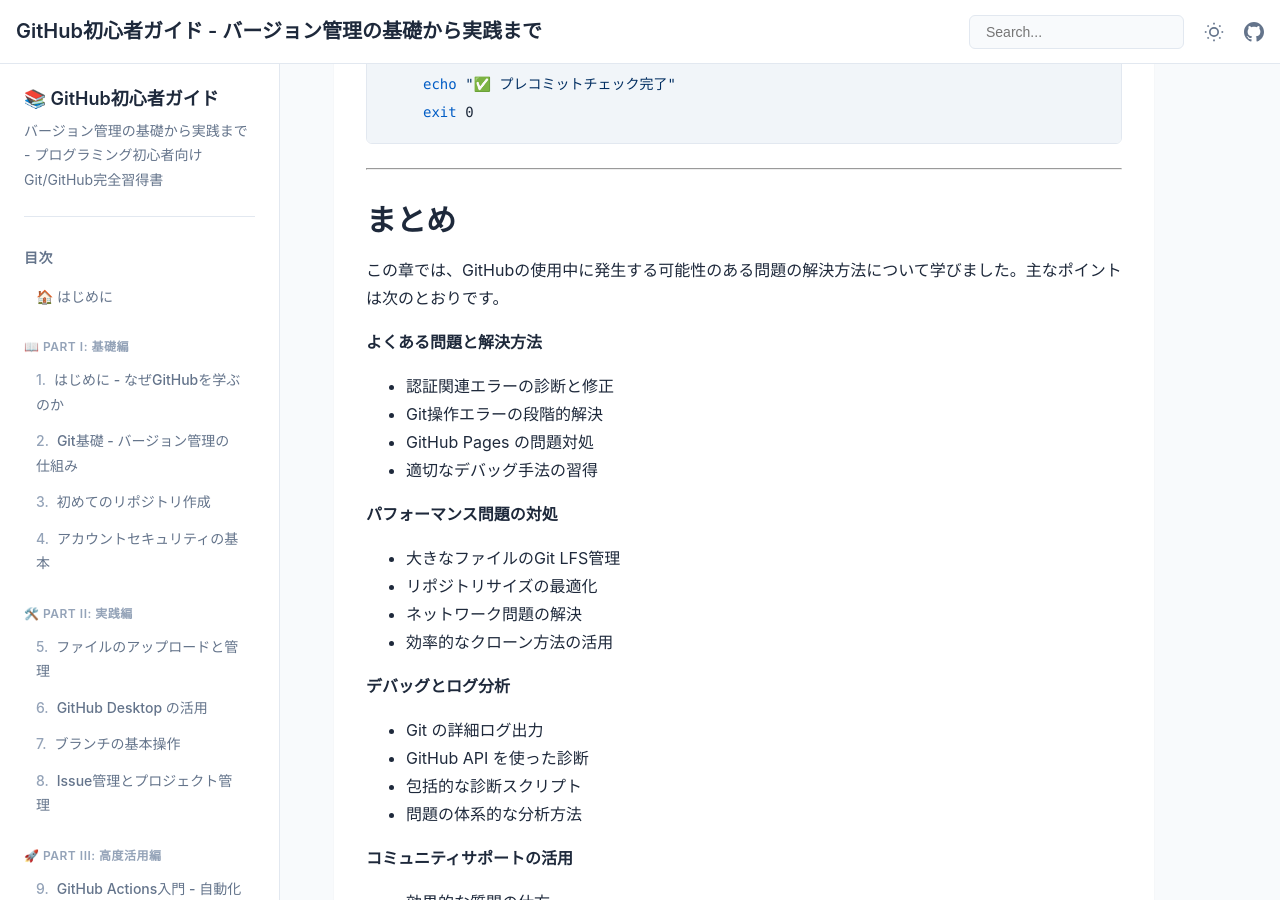
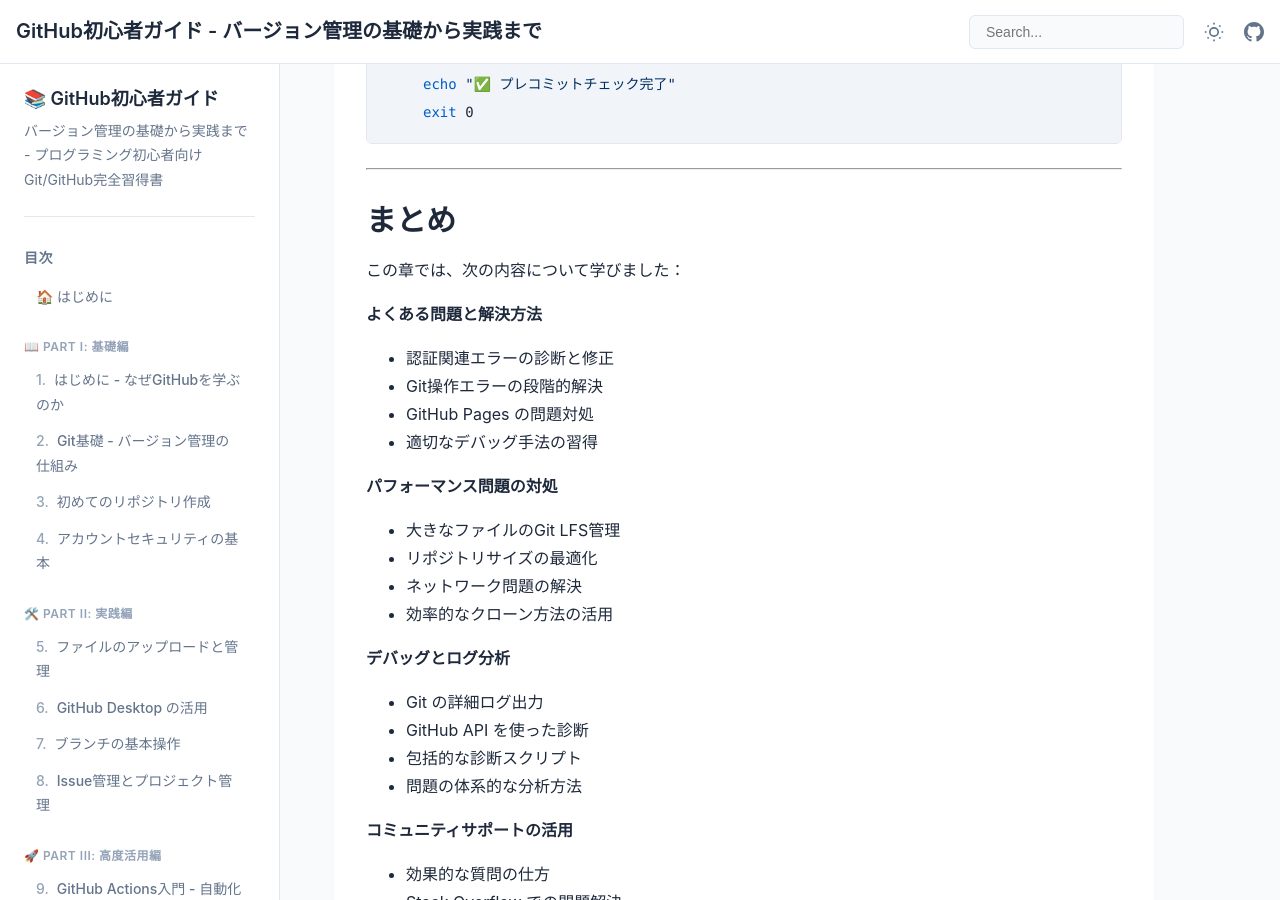
Before and after one commit to itdojp/github-guide-for-beginners-book, a Jekyll site: the page built from docs/src/chapter-troubleshooting/index.md, in a window 1280 px wide and 900 px high, scrolled down 29707 px. Built offline with Jekyll 4.4.1, drawn with Linux system fonts in a browser that asks for light colours.

Commit message:
fix(stage3): align troubleshooting summary intro

```diff
--- a/docs/src/chapter-troubleshooting/index.md
+++ b/docs/src/chapter-troubleshooting/index.md
@@ -1012,7 +1012,7 @@ exit 0
 
 ## まとめ
 
-この章では、GitHubの使用中に発生する可能性のある問題の解決方法について学びました。主なポイントは次のとおりです。
+この章では、次の内容について学びました：
 
 **よくある問題と解決方法**
 - 認証関連エラーの診断と修正
```
